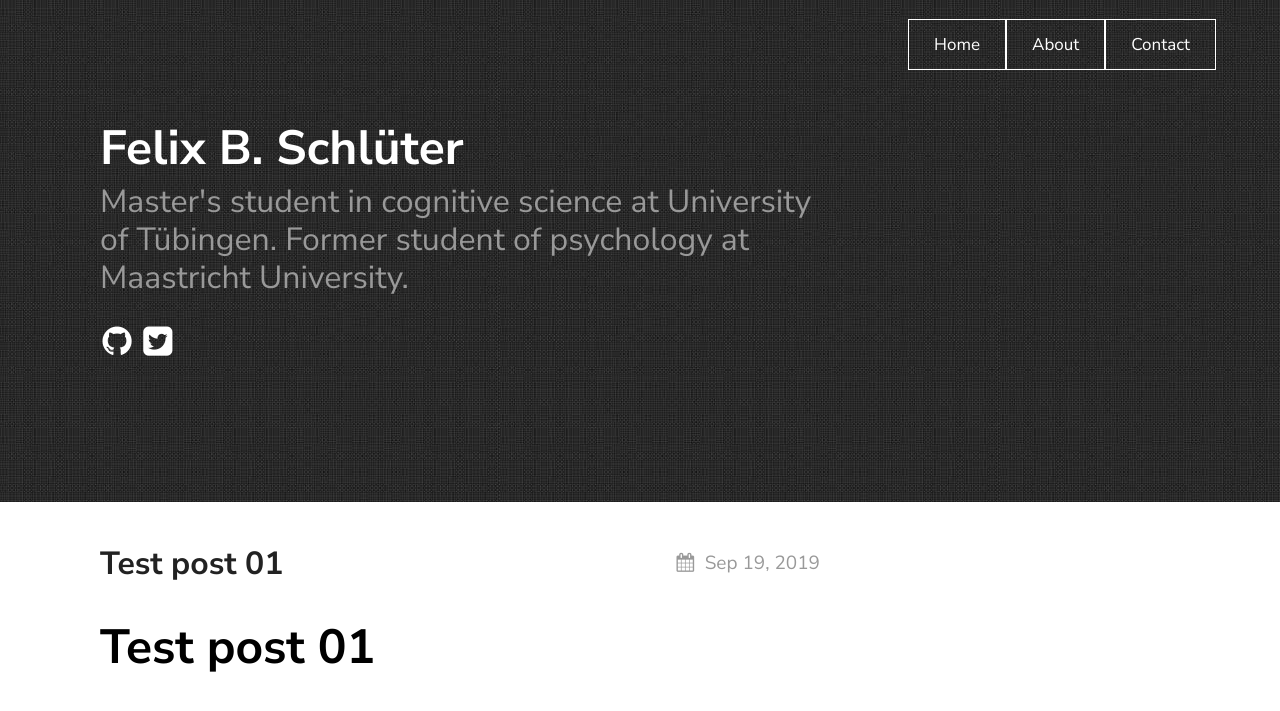
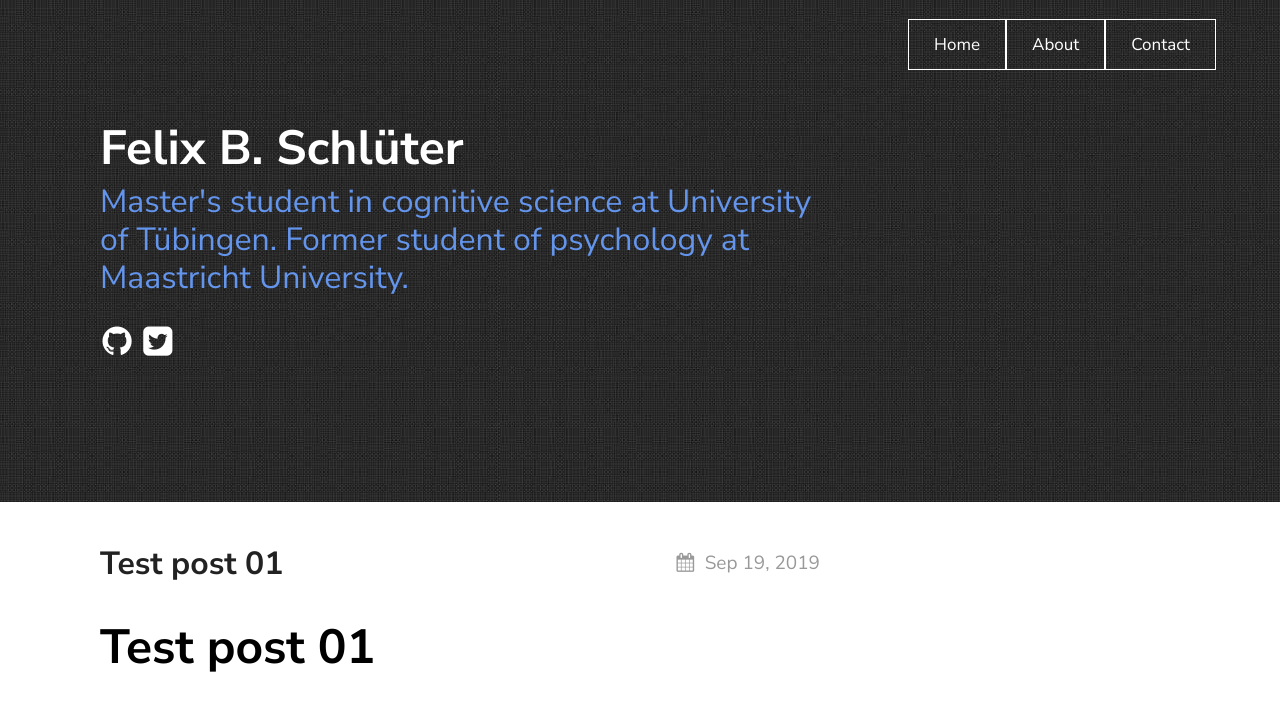
Before and after one commit to felixschltr/blog, a Jekyll site: the page built from index.md, in a window 1280 px wide. Shown: the top 711 px of the page. Built offline with Jekyll 4.4.1, drawn with Linux system fonts in a browser that asks for light colours.

Commit message:
change 'grey' style

```diff
--- a/assets/css/style.scss
+++ b/assets/css/style.scss
@@ -64,7 +64,15 @@
     background-image: url('{{ site.baseurl }}/assets/textures/grey.jpg');
 
     h2 {
-        color: #999;
+        color: #6495ed;
+    }
+
+    .social i:hover {
+        color: #6495ed;
+    }
+
+    .post-date {
+        color: #6495ed;
     }
 }
 
```
